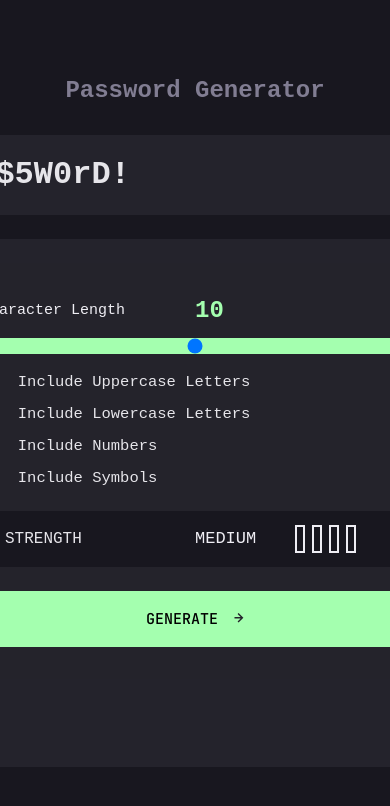
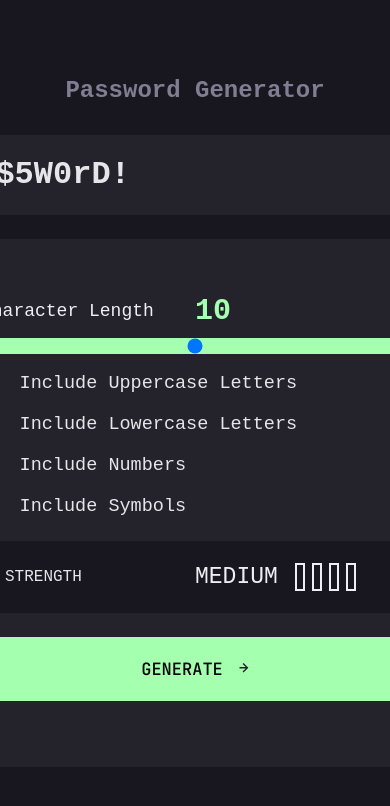
Before and after one commit to Sye-5pace/Password-generator, an Angular app: page / in a window 390 px wide. Shown: the top 806 px of the page. Built offline with nearby package versions, Linux system fonts and the light colour scheme.

Commit message:
refact: update css

```diff
--- a/src/app/components/generator-settings/generator-settings.component.scss
+++ b/src/app/components/generator-settings/generator-settings.component.scss
@@ -232,67 +232,3 @@
   color: var(--light-green);
   background: var(--strenth-check-bg);
 }
-
-
-@media only screen and (max-width: 533px) {
-  .cardWrapper {
-      width: 22rem;
-  }
-
-  .cardWrapper p{
-      font-size: 17px;
-  }
-
-  .copyIcon {
-      width: 17.5px;
-      height: 20px;
-  }
-
-  .settings .char-length p:first-child {
-      font-size: 15px;
-  }
-  .settings .char-length p:last-child {
-      font-size: 24px;
-  }
-
-  .settings .criterias {
-      gap: 14px;
-  }
-
-  .settings .criterias .firstcheck input,
-  .settings .criterias .secondcheck input,
-  .settings .criterias .thirdcheck input,
-  .settings .criterias .fourthcheck input {
-      width: 18px;
-      height: 18px;
-  }
-
-  .settings .criterias .firstcheck label,
-  .settings .criterias .secondcheck label,
-  .settings .criterias .thirdcheck label,
-  .settings .criterias .fourthcheck label {
-      font-size: 15.5px;
-  }
-
-  .settings .pwStrengthCheck {
-      height: 3.5rem;
-  }
-
-  .settings .pwStrengthCheck > p{
-      font-size: 16px;
-      height: 3.5rem;
-  }
-
-  .settings .pwStrengthCheck .strChecker{
-      height: 3.5rem;
-  }
-
-  .settings .pwStrengthCheck .strChecker > p{
-      font-size: 17px;
-  }
-
-  .settings button {
-      height: 3.5rem;
-      font-size: 15px;
-  }
-}
```
